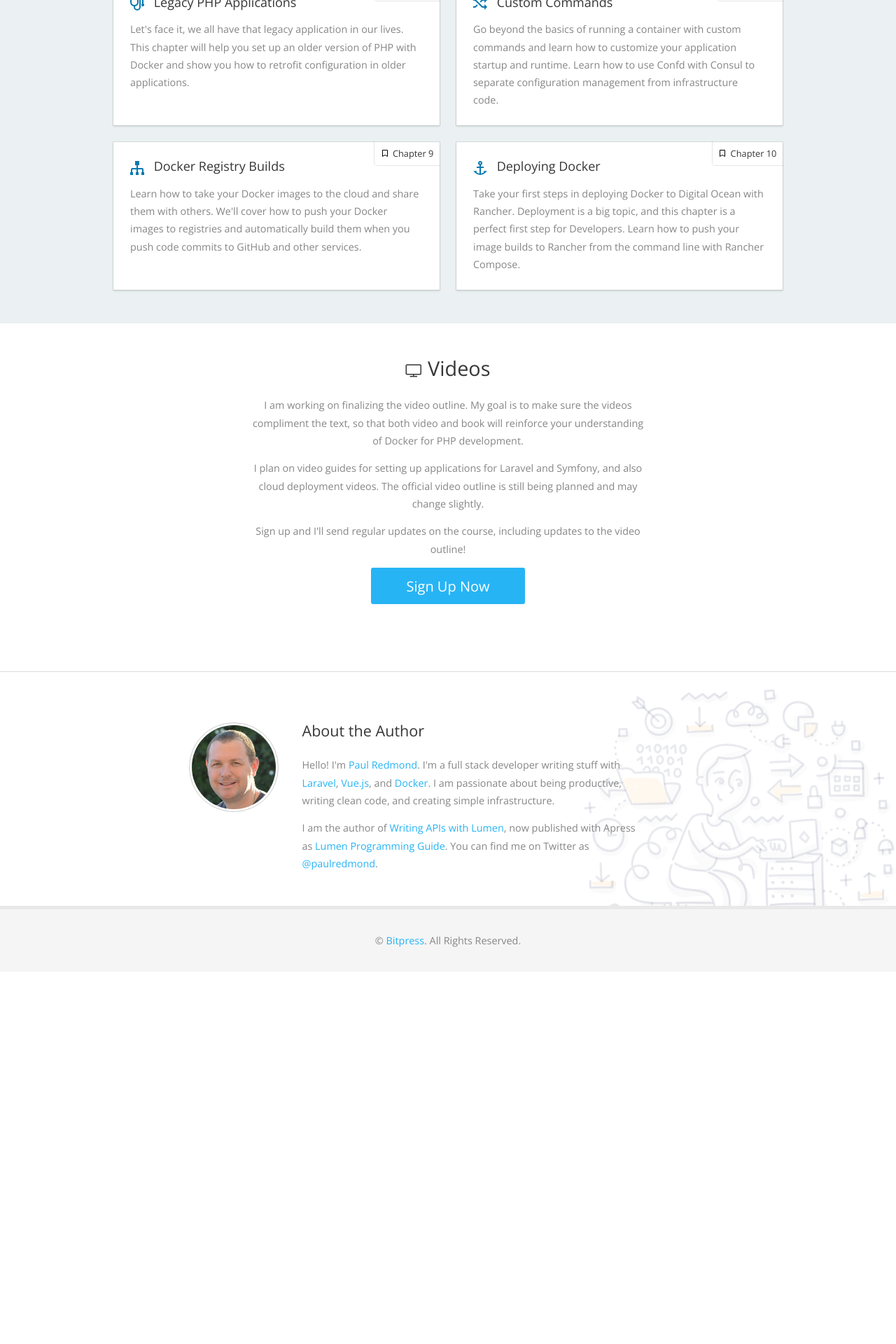
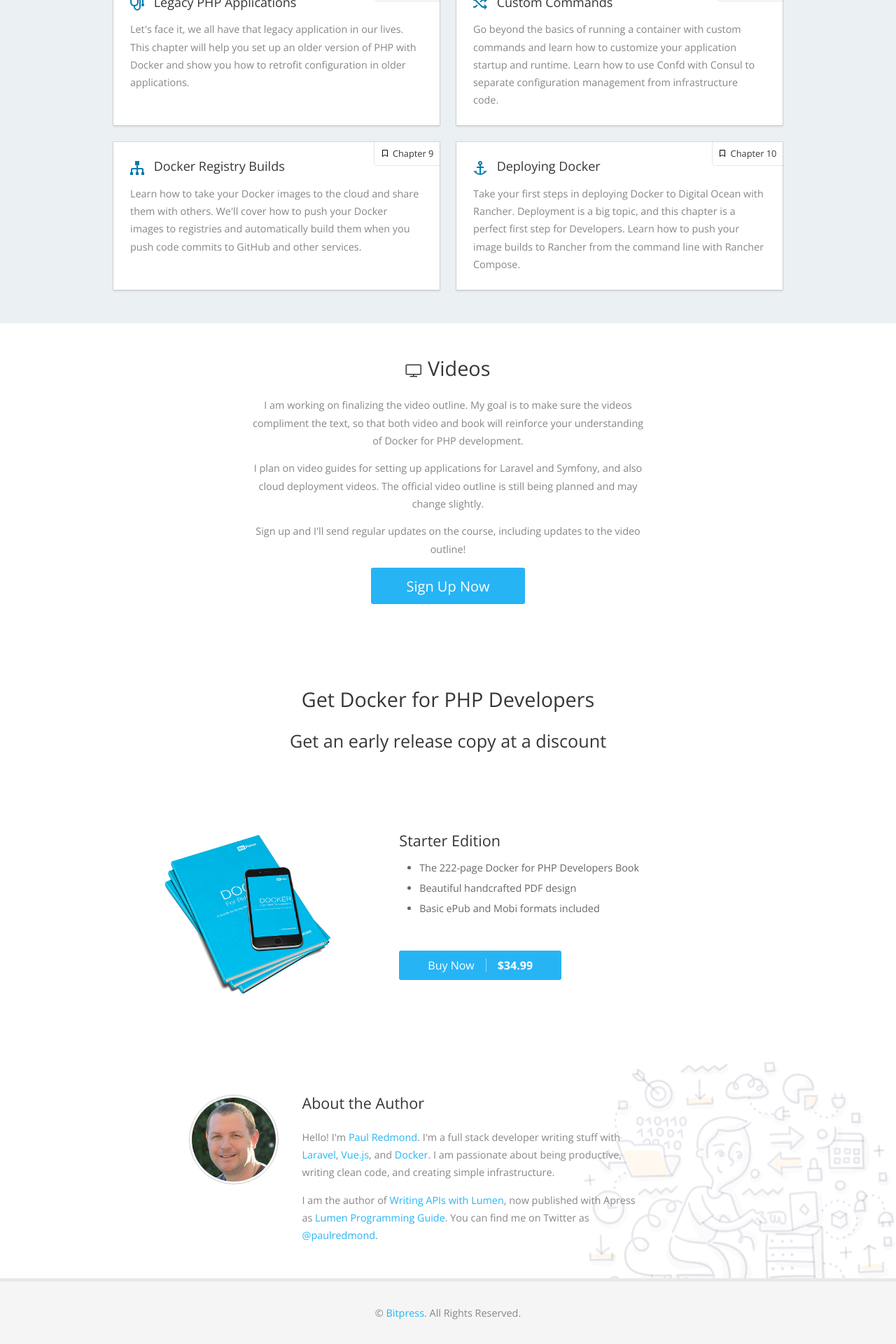
Before and after one commit to bitpressio/bitpressio.github.io, a Jekyll site: the page built from mastering-docker-php.md, in a window 1280 px wide. Shown: the part 3732-5652 px from the top of the page at 70% size. Built offline with Jekyll 4.4.1, drawn with Linux system fonts in a browser that asks for light colours; some web fonts are replaced; before the commit the page ends 5120 px from its top, so only the background shows below that.

Commit message:
Buy now WIP

```diff
--- a/_sass/mastering-docker/ui/_all.scss
+++ b/_sass/mastering-docker/ui/_all.scss
@@ -18,6 +18,15 @@ body {
   padding-right: 2.5em;
   padding-bottom: 1.25em;
   padding-left: 2.5em;
+}
+
+.button-buy-now {
+  .price {
+    margin-left: 1rem;
+    padding-left: 1rem;
+    border-left: 1px solid lighten($cover-blue, 20%);
+    font-weight: bold;
+  }
 }
 
 // Margin Utils
--- a/mastering-docker-php.md
+++ b/mastering-docker-php.md
@@ -527,7 +527,42 @@ permalink: /docker-for-php-developers/
         </div>
     </div>
 </section>
-<hr>
+
+<!-- Early release buy now -->
+<section class="section buy-now white-bg">
+    <div class="container">
+        <div class="content">
+            <h1 class="title has-text-centered">
+                Get Docker for PHP Developers
+            </h1>
+            <h2 class="has-text-centered mb-5" style="font-weight: 300">Get an early release copy at a discount</h2>
+            <div class="columns">
+                <div class="column is-10 is-offset-1">
+                    <div class="columns is-multiline chapter-summary">
+                        <div class="column is-5 has-text-centered">
+                            <img src="/assets/images/docker-book/docker-book-stack-with-phone-product.png" alt="Docker for PHP Developers Essentials" class="img-fit" />
+                        </div>
+                        <div class="column is-7 pt-3">
+                            <h3>Starter Edition</h3>
+                            <ul class="mb-3">
+                                <li>The 222-page Docker for PHP Developers Book</li>
+                                <li>Beautiful handcrafted PDF design</li>
+                                <li>Basic ePub and Mobi formats included</li>
+                            </ul>
+                            <div>
+                                <a class="button is-primary button-buy-now" href="#contents">
+                                    Buy Now
+                                    <span class="price">$34.99</span>
+                                </a>
+                            </div>
+                        </div>
+                    </div>
+                </div>
+            </div>
+        </div>
+    </div>
+</section>
+
 <section class="section about-author is-small no-bg-image-mobile">
     <div class="container">
         <div class="columns">
```
Also changed, not shown: assets/images/docker-book/docker-book-stack-with-phone-product.png (added), assets/images/docker-book/docker-book-stack-with-phone.png.
